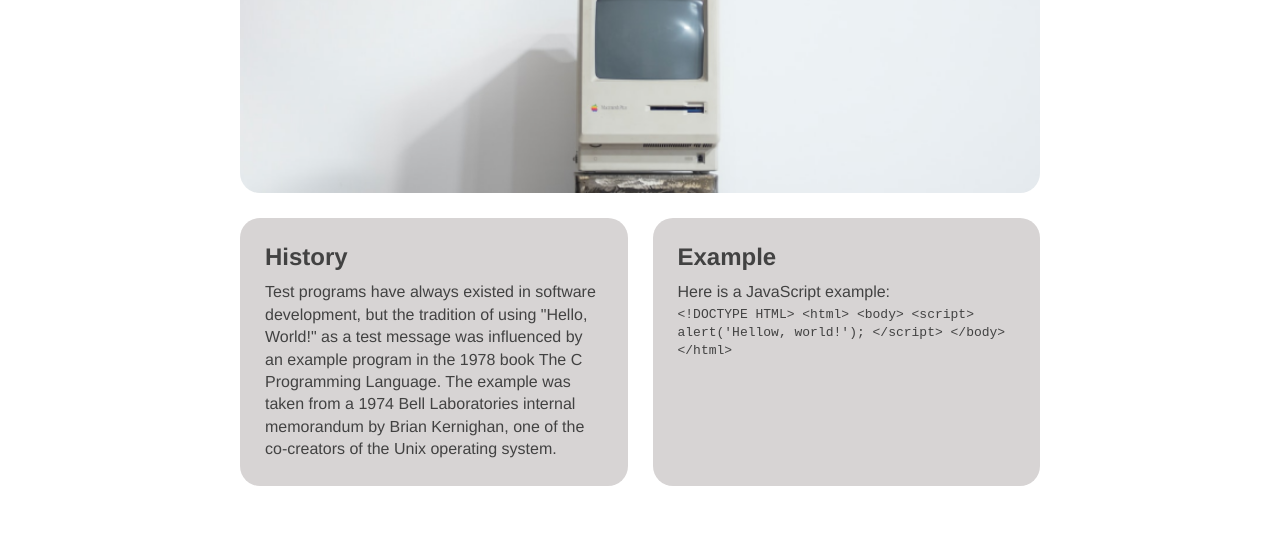
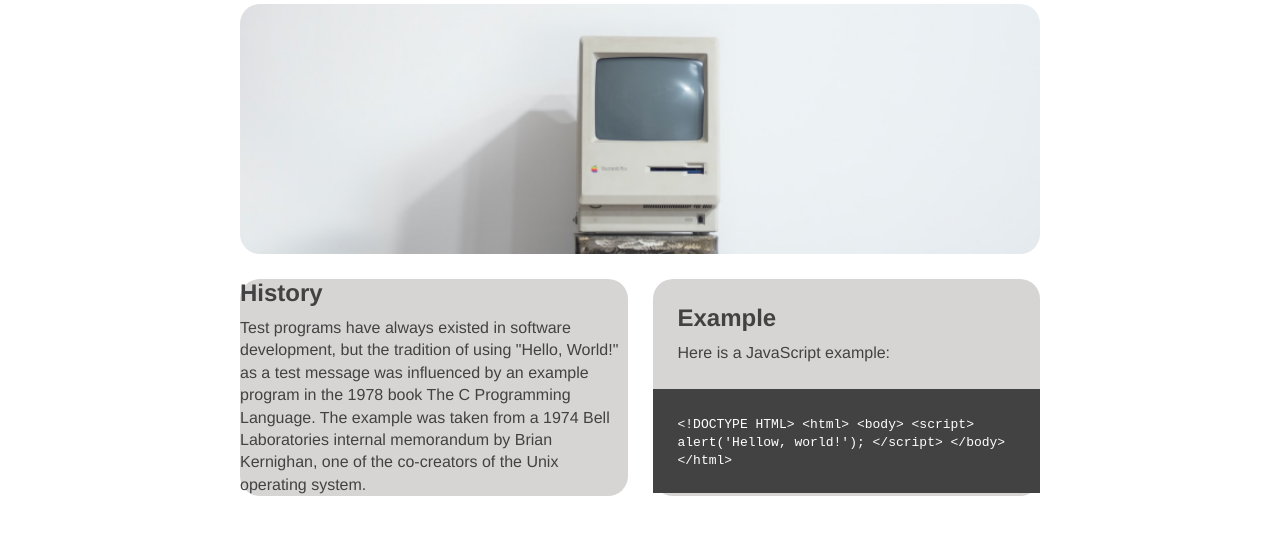
Before and after one commit to jasonnguyen11141/HelloWorld, a plain HTML site: page index.html in a window 1280 px wide. Shown: the part 191-726 px from the top of the page. Drawn offline with Linux system fonts and the light colour scheme.

Commit message:
edit sections

```diff
--- a/index.html
+++ b/index.html
@@ -17,9 +17,12 @@
                 <h2>History</h2>
                 <p>Test programs have always existed in software development, but the tradition of using "Hello, World!" as a test message was influenced by an example program in the 1978 book The C Programming Language. The example was taken from a 1974 Bell Laboratories internal memorandum by Brian Kernighan, one of the co-creators of the Unix operating system.</p>
             </section>
-            <section>
+            <section class="with-code">
+                <div class="code-copy">
                     <h2>Example</h2>
                     <p>Here is a JavaScript example:</p>
+                </div>
+                <div class="code-html">
                     <code>
                         &lt;!DOCTYPE HTML&gt;
                         &lt;html&gt;
@@ -30,6 +33,7 @@
                              &lt;/body&gt;
                         &lt;/html&gt;
                        </code>
+                </div>
             </section>
         </div>
     </main>
--- a/screen.css
+++ b/screen.css
@@ -31,9 +31,20 @@ main{
    flex-grow: 1;
    flex-basis: 0;
    background-color: #d7d4d4;
-   padding: 25px;
    border-radius: 20px;
    margin-top: 25px;
+}
+.details section.with-code{
+   padding: 0;
+
+}
+div.code-copy{
+   padding: 25px;
+}
+div.code-html{
+   padding: 25px;
+   background: #424242;
+   color: white;
 }
 /* image size */
 img{
@@ -49,6 +60,7 @@ p{
    margin: 0;
    line-height: 1.4em;
 }
+/* logo */
 h1{
    background-image: url(images/Logo.png);
    background-repeat: no-repeat;
@@ -56,4 +68,5 @@ h1{
    background-position: center left;
    font-size: 3em;
    padding-left: 50px;
+   margin: 100px 0 25px 0;
 }
```
Lines whose indentation alone changed are shown as unchanged.
